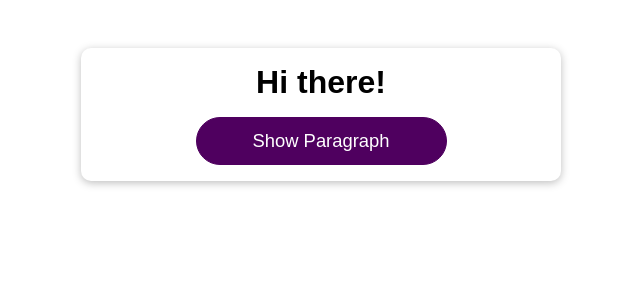
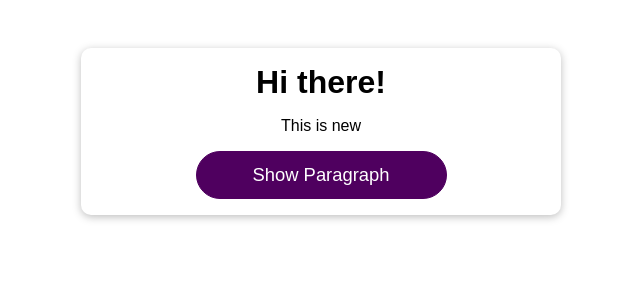
Before and after one commit to taimourxkcd/optimization-react, a React (Create React App) app: page / in a window 1280 px wide. Shown: the top 300 px of the page, without its empty margins (319-959 px from the left). Built offline with nearby package versions, Linux system fonts and the light colour scheme.

Commit message:
solution to problem that objects are re evulated everytime

```diff
--- a/src/App.js
+++ b/src/App.js
@@ -1,4 +1,4 @@
-import React , {useState} from 'react';
+import React , {useState, useCallback} from 'react';
 import Button from "./components/UI/Button/Button";
 
 import './App.css';
@@ -10,14 +10,14 @@ function App() {
 
   console.log('APP RUNNING')
 
-  const toggleParagraphHandler = () =>{
+  const toggleParagraphHandler = useCallback(() => {
     setShowParagraph((prevShowParagraph) => !prevShowParagraph);
-  }
+  }, []);
 
   return (
     <div className="app">
       <h1>Hi there!</h1>
-      <DemoOutput show={false} />
+      <DemoOutput show={setShowParagraph} />
       <Button onClick={toggleParagraphHandler}>Show Paragraph</Button>
     </div>
   );
```
